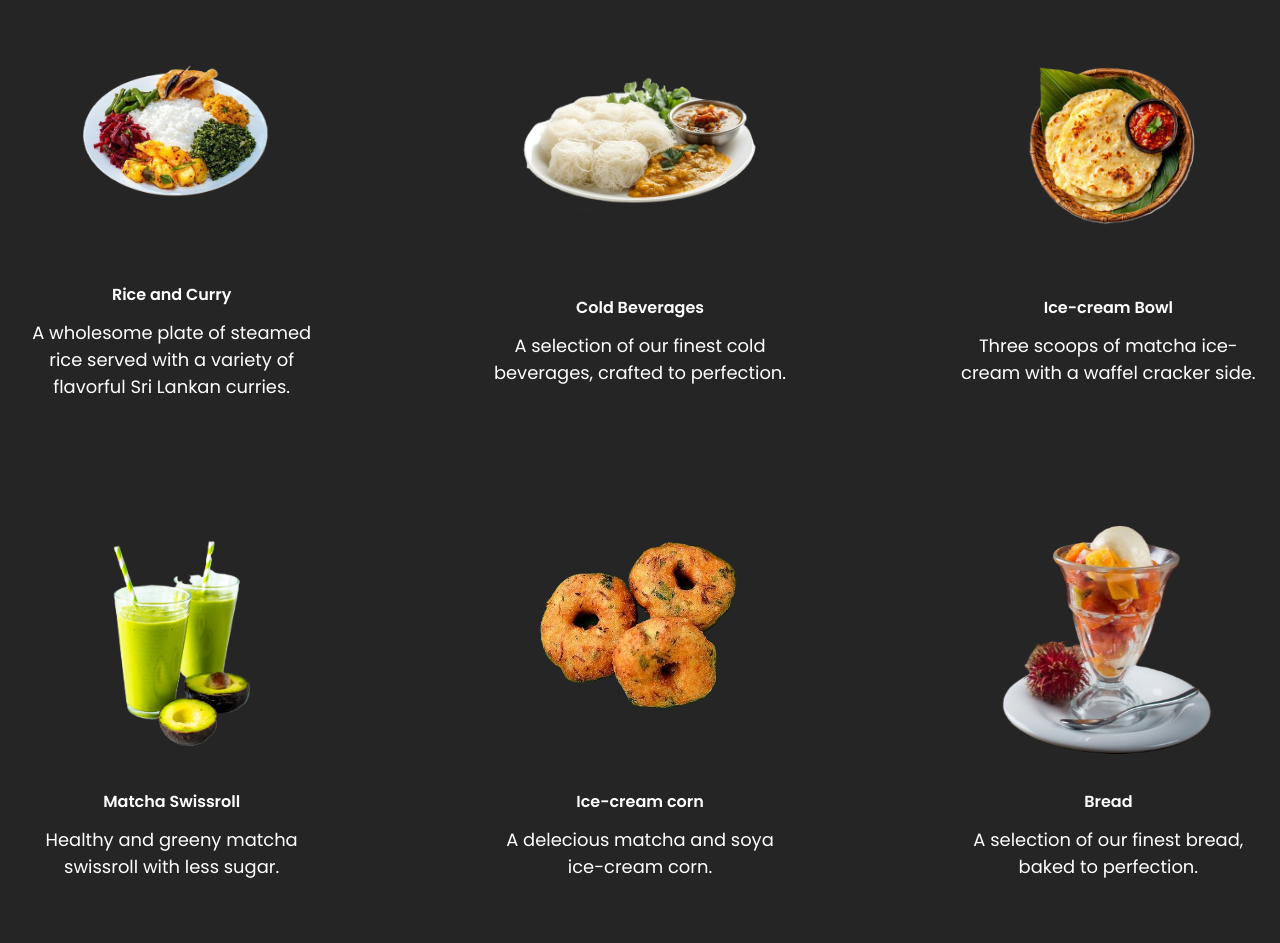
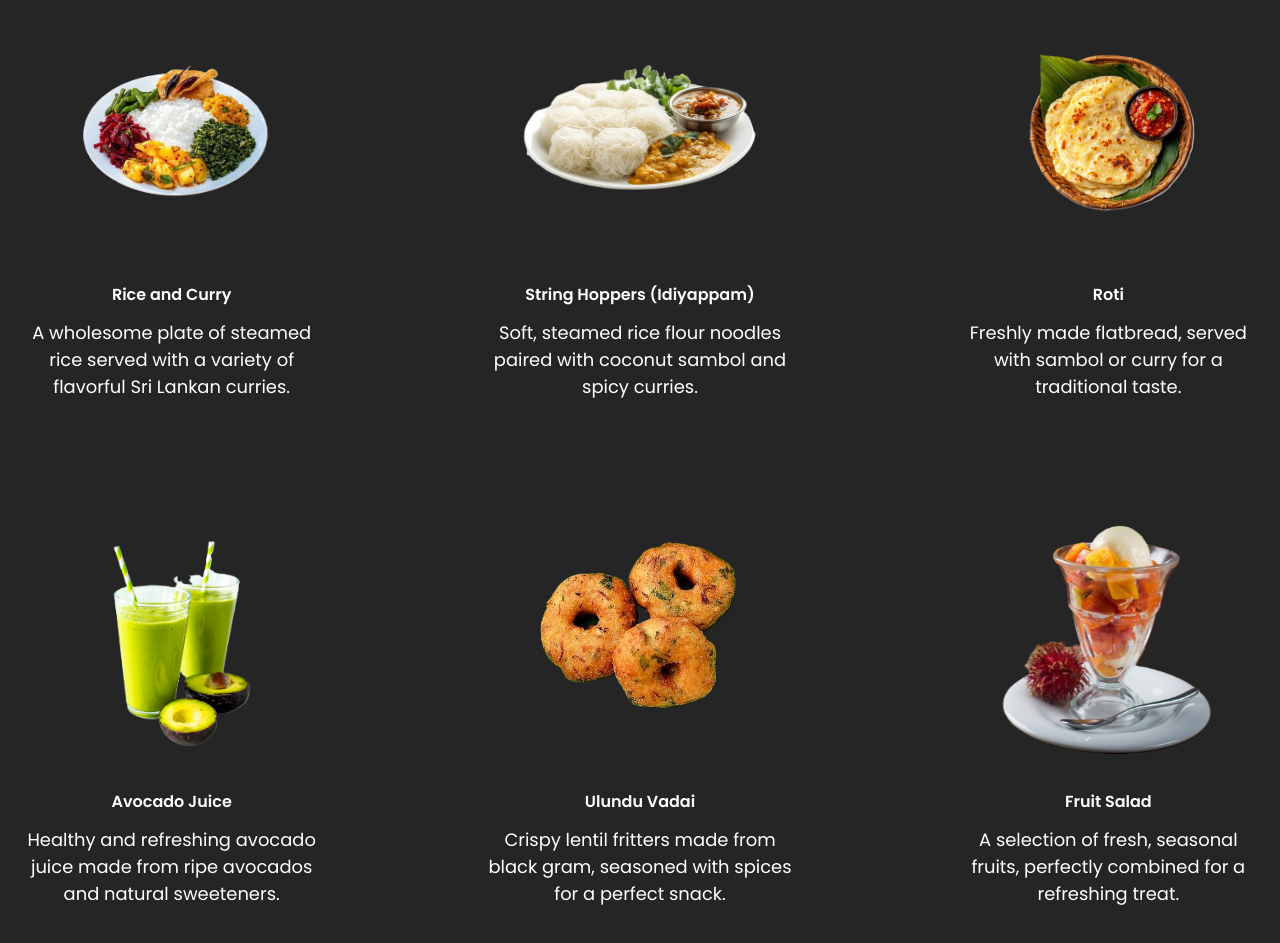
Before and after one commit to chamika-u/hela-bojun, a plain HTML site: page index.html in a window 1280 px wide. Shown: the part 1717-2660 px from the top of the page. Drawn offline with nearby package versions, Linux system fonts and the light colour scheme; a web font is replaced by a local one.

Commit message:
feat: Update menu item details in index.html

```diff
--- a/index.html
+++ b/index.html
@@ -97,32 +97,32 @@
 
                      <li class="menu-item">
                         <img src="assets/images/item-4.png" class="menu-item-image" alt="Cold Beverages">
-                        <h3 class="name">Cold Beverages</h3>
-                        <p class="text">A selection of our finest cold beverages, crafted to perfection.</p>
+                        <h3 class="name">String Hoppers (Idiyappam)</h3>
+                        <p class="text">Soft, steamed rice flour noodles paired with coconut sambol and spicy curries.</p>
                     </li>
 
                     <li class="menu-item">
                         <img src="assets/images/item-6.png" class="menu-item-image" alt="Refreshments">
-                        <h3 class="name">Ice-cream Bowl</h3>
-                        <p class="text">Three scoops of matcha ice-cream with a waffel cracker side.</p>
+                        <h3 class="name">Roti</h3>
+                        <p class="text">Freshly made flatbread, served with sambol or curry for a traditional taste.</p>
                     </li>
 
                      <li class="menu-item">
                         <img src="assets/images/item-2.png" class="menu-item-image" alt="Special Combo">
-                        <h3 class="name">Matcha Swissroll</h3>
-                        <p class="text">Healthy and greeny matcha swissroll with less sugar.</p>
+                        <h3 class="name">Avocado Juice</h3>
+                        <p class="text">Healthy and refreshing avocado juice made from ripe avocados and natural sweeteners.</p>
                      </li>
 
                      <li class="menu-item">
                         <img src="assets/images/item-3.png" class="menu-item-image" alt="Burger and French Fries">
-                        <h3 class="name">Ice-cream corn</h3>
-                        <p class="text">A delecious matcha and soya ice-cream corn. </p>
+                        <h3 class="name">Ulundu Vadai</h3>
+                        <p class="text">Crispy lentil fritters made from black gram, seasoned with spices for a perfect snack.</p>
                      </li>
 
                     <li class="menu-item">
                         <img src="assets/images/item-1.png" class="menu-item-image" alt="Desserts">
-                        <h3 class="name">Bread</h3>
-                        <p class="text">A selection of our finest bread, baked to perfection.</p>
+                        <h3 class="name">Fruit Salad</h3>
+                        <p class="text">A selection of fresh, seasonal fruits, perfectly combined for a refreshing treat.</p>
                     </li>
                     </ul>
 
```
